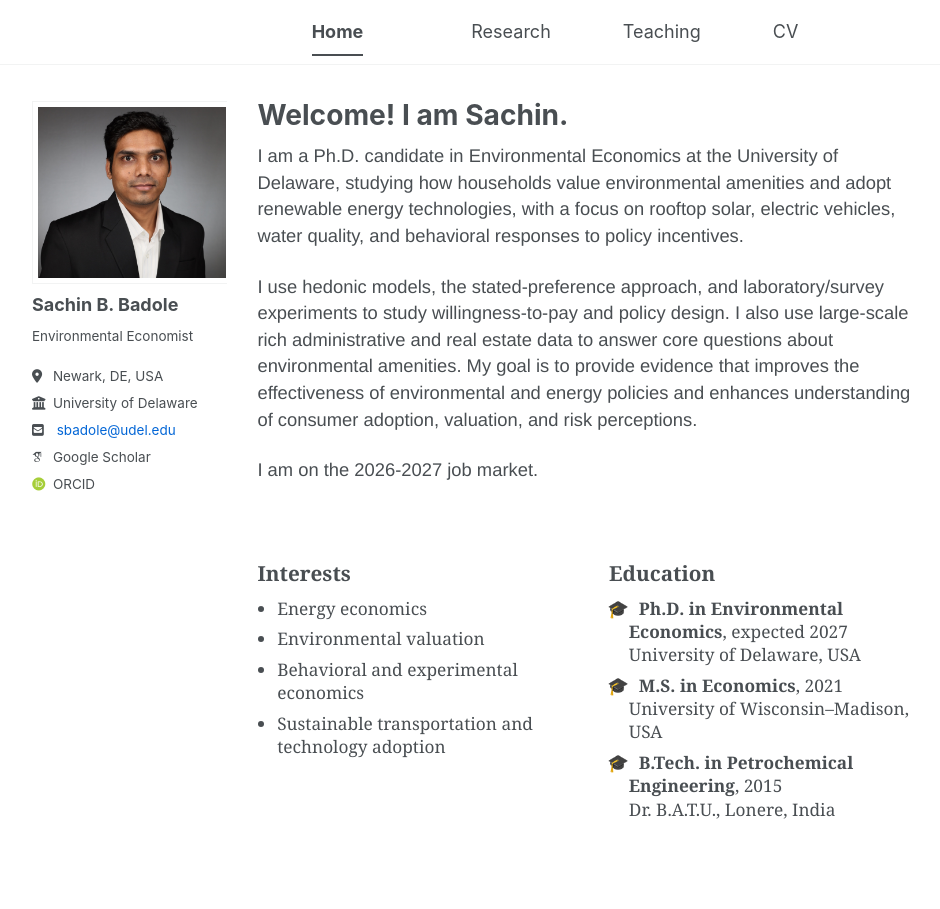
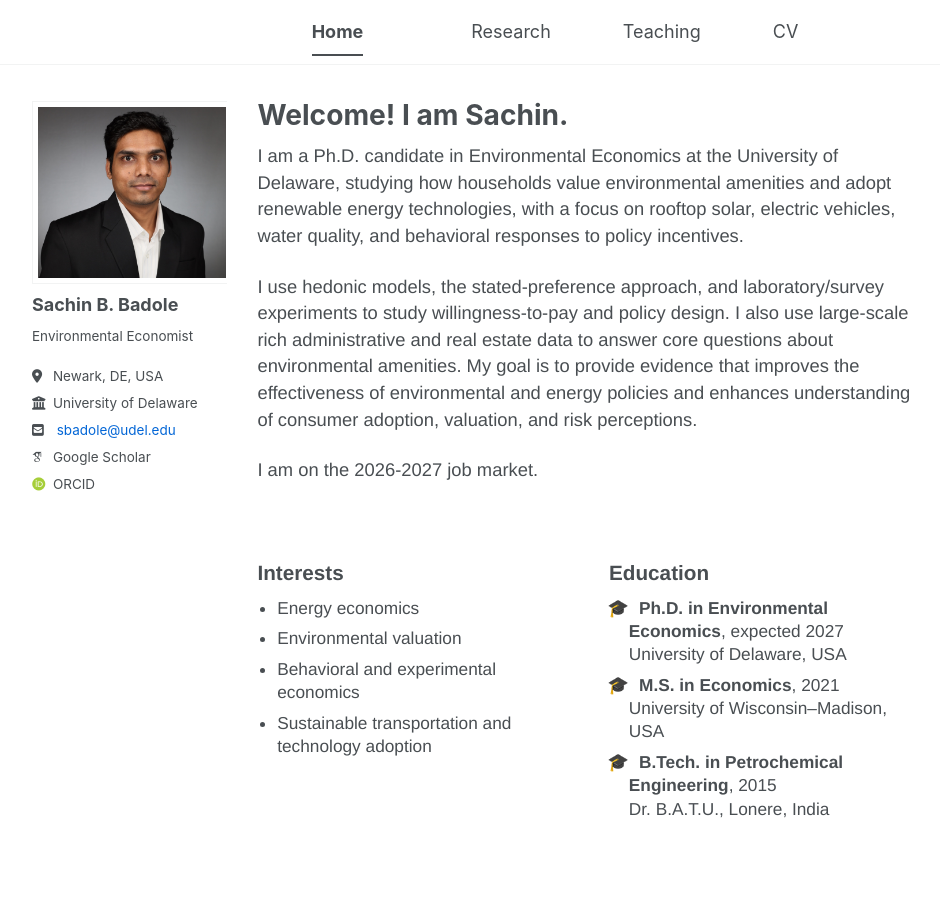
Before and after one commit to sachin-b-badole/sachin-b-badole.github.io, a Jekyll site: the page built from _pages/about.md, in a window 1280 px wide. Shown: the whole page, without its empty margins (76-1016 px from the left). Built offline with Jekyll 4.4.1, drawn with Linux system fonts in a browser that asks for light colours; some web fonts are replaced; a script bundle is joined from its source files by our own code; library files that are not in the unit come from our copies.

Commit message:
Update custom.css

```diff
--- a/assets/css/custom.css
+++ b/assets/css/custom.css
@@ -273,7 +273,7 @@ img {
 
 /* Section headings */
 .two-col-block h3 {
-  font-family: "Georgia", "Times New Roman", serif;
+  font-family: "Helvetica Neue", Arial, sans-serif, serif;
   font-size: 1.15rem;
   font-weight: 600;
   margin-bottom: 0.6rem;
@@ -289,7 +289,7 @@ img {
 /* List items */
 .interest-list li,
 .education-list li {
-  font-family: "Georgia", "Times New Roman", serif;
+  font-family: "Helvetica Neue", Arial, sans-serif, serif;
   font-size: 0.96rem;
   line-height: 1.35;
   margin-bottom: 0.4rem;
```
